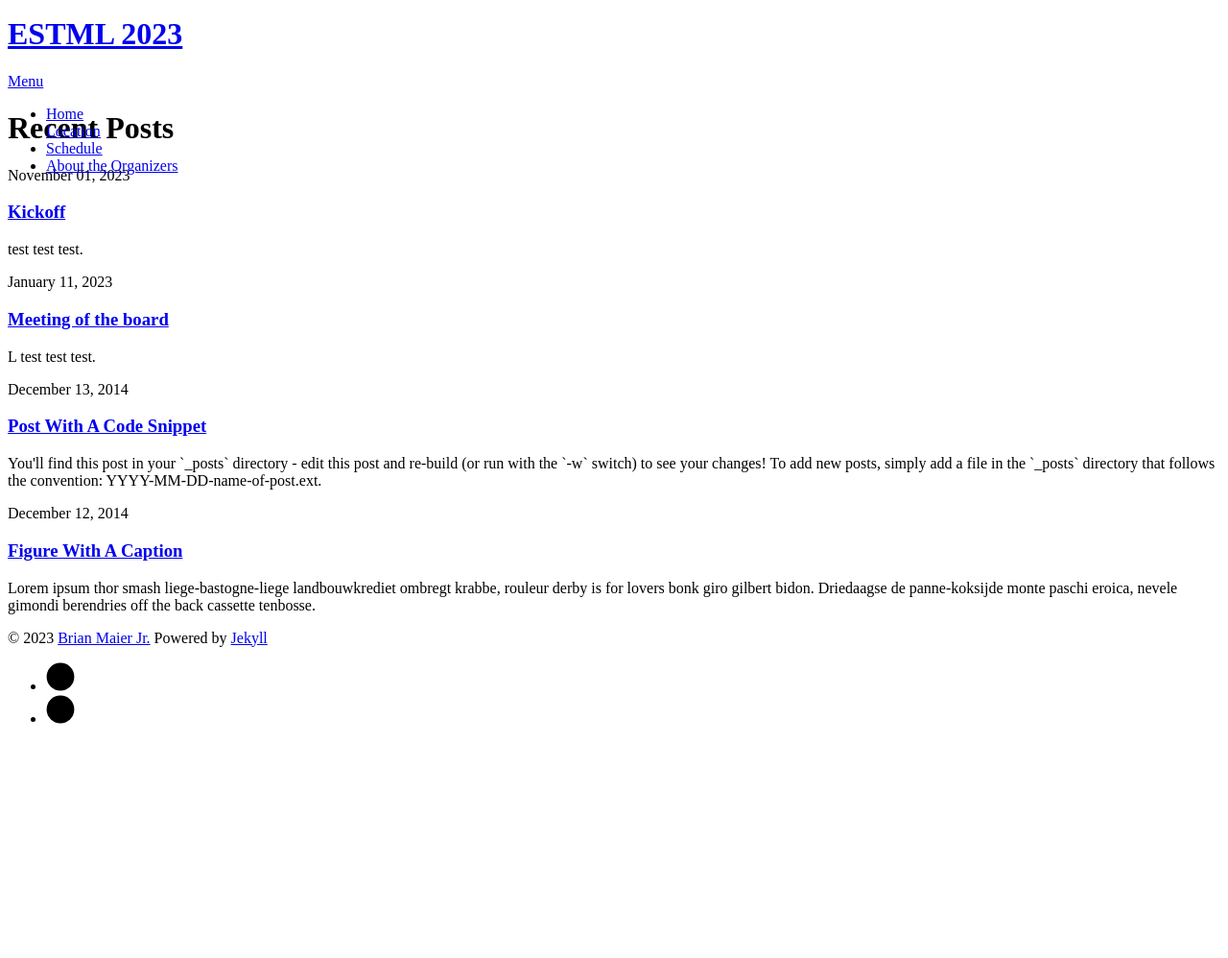
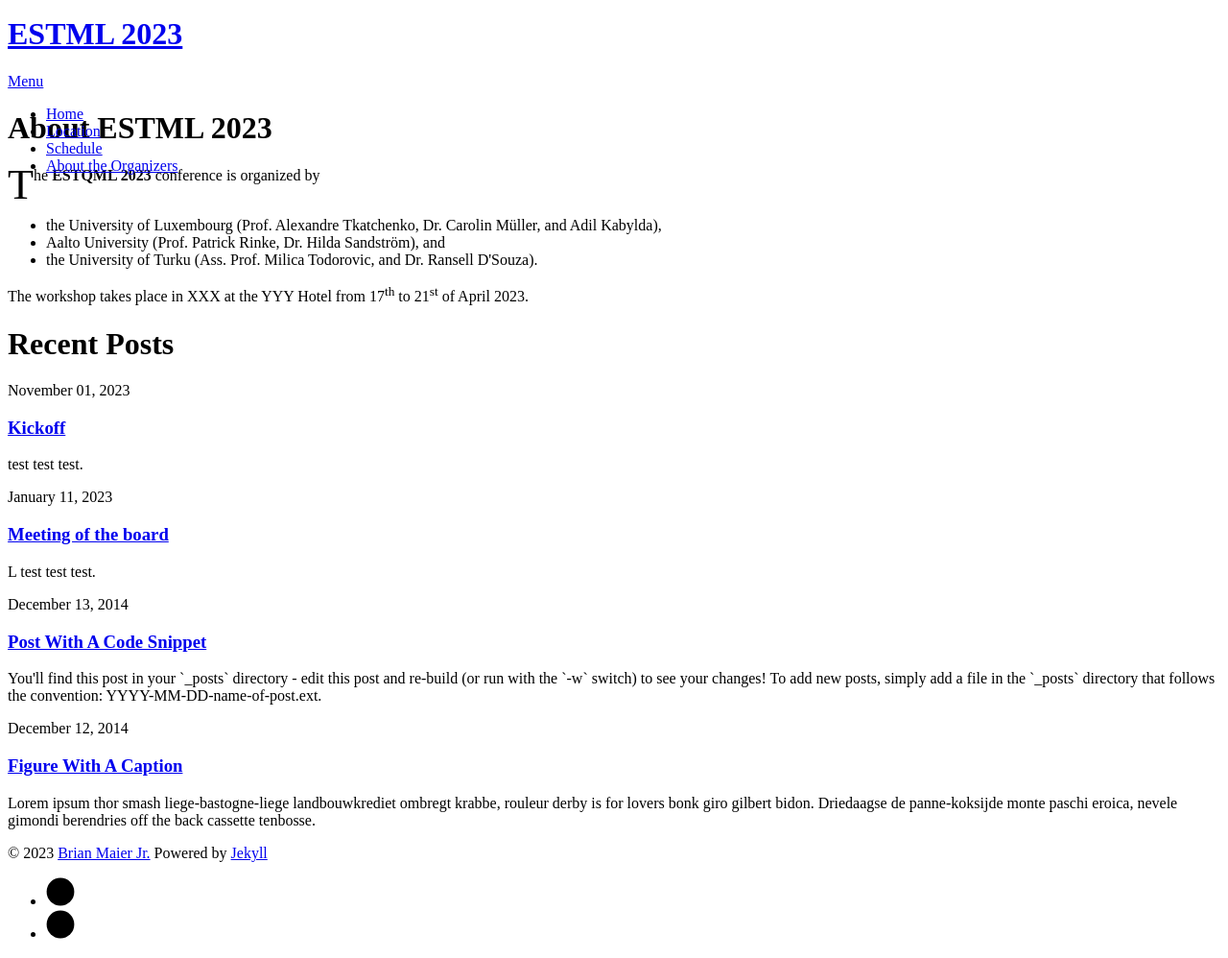
Before and after one commit to ESTML/ESTML.github.io, a Jekyll site: the page built from index.html, in a window 1280 px wide, cut to the strip 112-1110 px from the top of the page. Shown: the whole strip at 96% size. Built offline with Jekyll 4.4.1, drawn with Linux system fonts in a browser that asks for light colours; nearby versions of some CDN libraries; the list of posts is cut into pages by our own code; before the commit the page ends 900 px from its top, so only the background shows below that.

Commit message:
Update index.html

```diff
--- a/index.html
+++ b/index.html
@@ -4,6 +4,16 @@ title: ESTML 2023
 ---
 
 <div class="home" id="home">
+  <h1 class="pageTitle"> About ESTML 2023 </h1>
+  <span class="dropcap"> T</span> he <b>ESTQML 2023</b> conference is organized by <br>
+<br>
+<ul>
+  <li> the University of Luxembourg (Prof. Alexandre Tkatchenko, Dr. Carolin Müller, and Adil Kabylda), </li>
+  <li> Aalto University (Prof. Patrick Rinke, Dr. Hilda Sandström), and </li>
+  <li> the University of Turku (Ass. Prof. Milica Todorovic, and Dr. Ransell D'Souza). </li>
+</ul>
+The workshop takes place in XXX at the YYY Hotel from 17<sup>th</sup> to 21<sup>st</sup> of April 2023.
+
   <h1 class="pageTitle">Recent Posts</h1>
   <div class="posts noList">
     {%- for post in paginator.posts -%}
```
